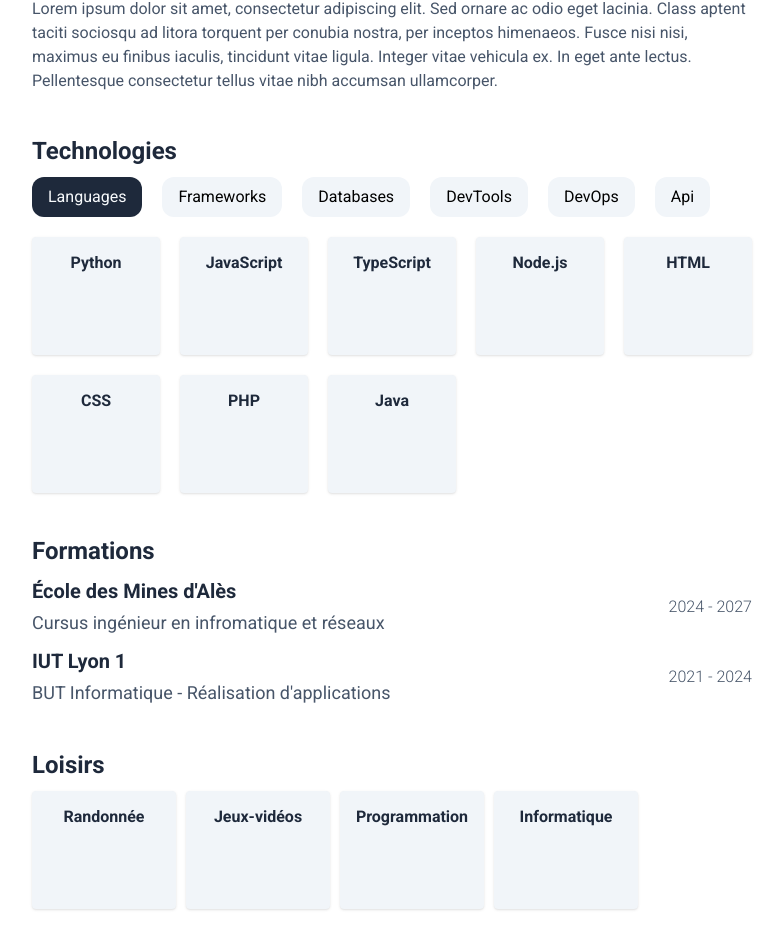
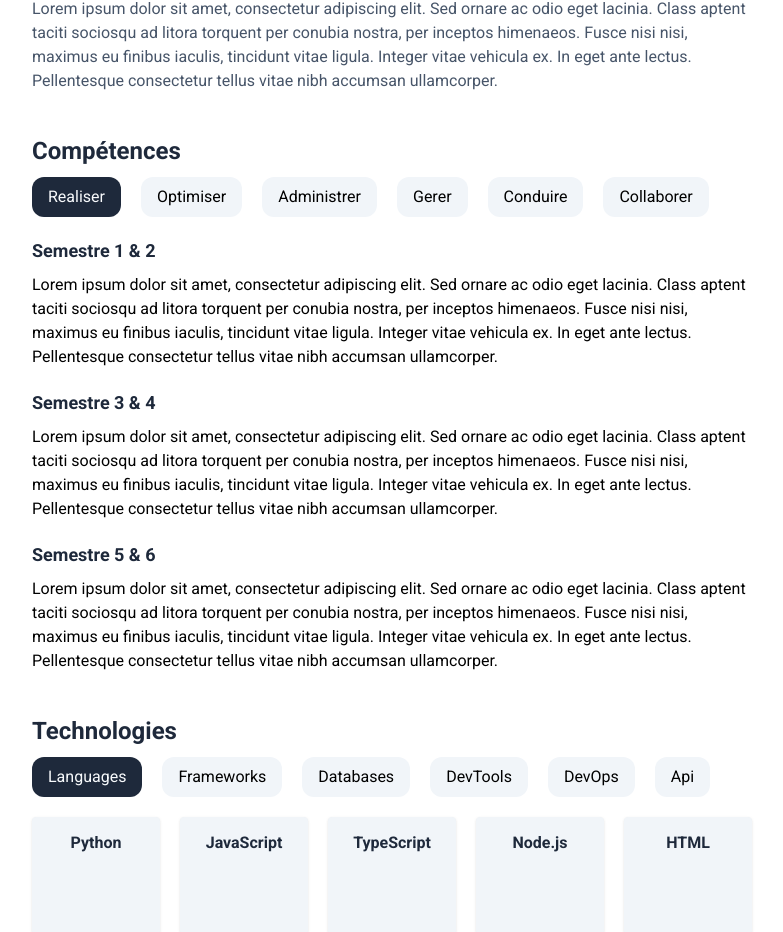
Before and after one commit to mesropaghumyan/portfolio, an Angular app: page / in a window 1280 px wide. Shown: the part 2297-3229 px from the top of the page, without its empty margins (248-1031 px from the left). Built offline with nearby package versions, Linux system fonts and the light colour scheme.

Commit message:
implement skills component

```diff
--- a/src/app/app.component.html
+++ b/src/app/app.component.html
@@ -4,6 +4,7 @@
     <app-about></app-about>
     <app-projects></app-projects>
     <app-experience></app-experience>
+    <app-skills></app-skills>
     <app-technologies></app-technologies>
     <app-education></app-education>
     <app-hobbies></app-hobbies>
--- a/src/app/app.component.ts
+++ b/src/app/app.component.ts
@@ -8,11 +8,12 @@ import {HobbiesComponent} from "./hobbies/hobbies.component";
 import {ExperienceComponent} from "./experience/experience.component";
 import {TechnologiesComponent} from "./technologies/technologies.component";
 import {FooterComponent} from "./footer/footer.component";
+import {SkillsComponent} from "./skills/skills.component";
 
 @Component({
   selector: 'app-root',
   standalone: true,
-  imports: [CommonModule, HeaderComponent, AboutComponent, ProjectsComponent, EducationComponent, HobbiesComponent, ExperienceComponent, TechnologiesComponent, FooterComponent],
+  imports: [CommonModule, HeaderComponent, AboutComponent, ProjectsComponent, EducationComponent, HobbiesComponent, ExperienceComponent, TechnologiesComponent, FooterComponent, SkillsComponent],
   templateUrl: './app.component.html',
   styleUrls: ['./app.component.css']
 })
--- a/src/app/data.ts
+++ b/src/app/data.ts
@@ -1,5 +1,6 @@
 import { ProjectCategory } from "../enums/ProjectCategory";
 import {TechnologyCategory} from "../enums/TechnologyCategory";
+import {SkillCategory} from "../enums/SkillCategory";
 
 export const data = {
   fr: {
@@ -137,7 +138,7 @@ export const data = {
           },
           live: {
             btnIcon: "icon-[codicon--debug-start]",
-            link: "solar-system-tau-seven.vercel.app/",
+            link: "https://solar-system-tau-seven.vercel.app/",
             btnName: "Live"
           },
           code: {
@@ -431,6 +432,101 @@ export const data = {
           icon: "icon-[devicon--postman]"
         },
       ]
+    },
+    skills: {
+      title: "Compétences",
+      categories: [
+        {
+          name: SkillCategory.realiser
+        },
+        {
+          name: SkillCategory.optimiser
+        },
+        {
+          name: SkillCategory.administrer
+        },
+        {
+          name: SkillCategory.gerer
+        },
+        {
+          name: SkillCategory.conduire
+        },
+        {
+          name: SkillCategory.collaborer
+        },
+      ],
+      "Realiser": [
+        {
+          level: "Semestre 1 & 2",
+          description: "Lorem ipsum dolor sit amet, consectetur adipiscing elit. Sed ornare ac odio eget lacinia. Class aptent taciti sociosqu ad litora torquent per conubia nostra, per inceptos himenaeos. Fusce nisi nisi, maximus eu finibus iaculis, tincidunt vitae ligula. Integer vitae vehicula ex. In eget ante lectus. Pellentesque consectetur tellus vitae nibh accumsan ullamcorper."
+        },
+        {
+          level: "Semestre 3 & 4",
+          description: "Lorem ipsum dolor sit amet, consectetur adipiscing elit. Sed ornare ac odio eget lacinia. Class aptent taciti sociosqu ad litora torquent per conubia nostra, per inceptos himenaeos. Fusce nisi nisi, maximus eu finibus iaculis, tincidunt vitae ligula. Integer vitae vehicula ex. In eget ante lectus. Pellentesque consectetur tellus vitae nibh accumsan ullamcorper."
+        },
+        {
+          level: "Semestre 5 & 6",
+          description: "Lorem ipsum dolor sit amet, consectetur adipiscing elit. Sed ornare ac odio eget lacinia. Class aptent taciti sociosqu ad litora torquent per conubia nostra, per inceptos himenaeos. Fusce nisi nisi, maximus eu finibus iaculis, tincidunt vitae ligula. Integer vitae vehicula ex. In eget ante lectus. Pellentesque consectetur tellus vitae nibh accumsan ullamcorper."
+        }
+      ],
+      "Optimiser": [
+        {
+          level: "Semestre 1 & 2",
+          description: "Lorem ipsum dolor sit amet, consectetur adipiscing elit. Sed ornare ac odio eget lacinia. Class aptent taciti sociosqu ad litora torquent per conubia nostra, per inceptos himenaeos. Fusce nisi nisi, maximus eu finibus iaculis, tincidunt vitae ligula. Integer vitae vehicula ex. In eget ante lectus. Pellentesque consectetur tellus vitae nibh accumsan ullamcorper."
+        },
+        {
+          level: "Semestre 3 & 4",
+          description: "Lorem ipsum dolor sit amet, consectetur adipiscing elit. Sed ornare ac odio eget lacinia. Class aptent taciti sociosqu ad litora torquent per conubia nostra, per inceptos himenaeos. Fusce nisi nisi, maximus eu finibus iaculis, tincidunt vitae ligula. Integer vitae vehicula ex. In eget ante lectus. Pellentesque consectetur tellus vitae nibh accumsan ullamcorper."
+        },
+        {
+          level: "Semestre 5 & 6",
+          description: "Lorem ipsum dolor sit amet, consectetur adipiscing elit. Sed ornare ac odio eget lacinia. Class aptent taciti sociosqu ad litora torquent per conubia nostra, per inceptos himenaeos. Fusce nisi nisi, maximus eu finibus iaculis, tincidunt vitae ligula. Integer vitae vehicula ex. In eget ante lectus. Pellentesque consectetur tellus vitae nibh accumsan ullamcorper."
+        }
+      ],
+      "Administrer": [
+        {
+          level: "Semestre 1 & 2",
+          description: "Lorem ipsum dolor sit amet, consectetur adipiscing elit. Sed ornare ac odio eget lacinia. Class aptent taciti sociosqu ad litora torquent per conubia nostra, per inceptos himenaeos. Fusce nisi nisi, maximus eu finibus iaculis, tincidunt vitae ligula. Integer vitae vehicula ex. In eget ante lectus. Pellentesque consectetur tellus vitae nibh accumsan ullamcorper."
+        },
+        {
+          level: "Semestre 3 & 4",
+          description: "Lorem ipsum dolor sit amet, consectetur adipiscing elit. Sed ornare ac odio eget lacinia. Class aptent taciti sociosqu ad litora torquent per conubia nostra, per inceptos himenaeos. Fusce nisi nisi, maximus eu finibus iaculis, tincidunt vitae ligula. Integer vitae vehicula ex. In eget ante lectus. Pellentesque consectetur tellus vitae nibh accumsan ullamcorper."
+        }
+      ],
+      "Gerer": [
+        {
+          level: "Semestre 1 & 2",
+          description: "Lorem ipsum dolor sit amet, consectetur adipiscing elit. Sed ornare ac odio eget lacinia. Class aptent taciti sociosqu ad litora torquent per conubia nostra, per inceptos himenaeos. Fusce nisi nisi, maximus eu finibus iaculis, tincidunt vitae ligula. Integer vitae vehicula ex. In eget ante lectus. Pellentesque consectetur tellus vitae nibh accumsan ullamcorper."
+        },
+        {
+          level: "Semestre 3 & 4",
+          description: "Lorem ipsum dolor sit amet, consectetur adipiscing elit. Sed ornare ac odio eget lacinia. Class aptent taciti sociosqu ad litora torquent per conubia nostra, per inceptos himenaeos. Fusce nisi nisi, maximus eu finibus iaculis, tincidunt vitae ligula. Integer vitae vehicula ex. In eget ante lectus. Pellentesque consectetur tellus vitae nibh accumsan ullamcorper."
+        }
+      ],
+      "Conduire": [
+        {
+          level: "Semestre 1 & 2",
+          description: "Lorem ipsum dolor sit amet, consectetur adipiscing elit. Sed ornare ac odio eget lacinia. Class aptent taciti sociosqu ad litora torquent per conubia nostra, per inceptos himenaeos. Fusce nisi nisi, maximus eu finibus iaculis, tincidunt vitae ligula. Integer vitae vehicula ex. In eget ante lectus. Pellentesque consectetur tellus vitae nibh accumsan ullamcorper."
+        },
+        {
+          level: "Semestre 3 & 4",
+          description: "Lorem ipsum dolor sit amet, consectetur adipiscing elit. Sed ornare ac odio eget lacinia. Class aptent taciti sociosqu ad litora torquent per conubia nostra, per inceptos himenaeos. Fusce nisi nisi, maximus eu finibus iaculis, tincidunt vitae ligula. Integer vitae vehicula ex. In eget ante lectus. Pellentesque consectetur tellus vitae nibh accumsan ullamcorper."
+        }
+      ],
+      "Collaborer": [
+        {
+          level: "Semestre 1 & 2",
+          description: "Lorem ipsum dolor sit amet, consectetur adipiscing elit. Sed ornare ac odio eget lacinia. Class aptent taciti sociosqu ad litora torquent per conubia nostra, per inceptos himenaeos. Fusce nisi nisi, maximus eu finibus iaculis, tincidunt vitae ligula. Integer vitae vehicula ex. In eget ante lectus. Pellentesque consectetur tellus vitae nibh accumsan ullamcorper."
+        },
+        {
+          level: "Semestre 3 & 4",
+          description: "Lorem ipsum dolor sit amet, consectetur adipiscing elit. Sed ornare ac odio eget lacinia. Class aptent taciti sociosqu ad litora torquent per conubia nostra, per inceptos himenaeos. Fusce nisi nisi, maximus eu finibus iaculis, tincidunt vitae ligula. Integer vitae vehicula ex. In eget ante lectus. Pellentesque consectetur tellus vitae nibh accumsan ullamcorper."
+        },
+        {
+          level: "Semestre 5 & 6",
+          description: "Lorem ipsum dolor sit amet, consectetur adipiscing elit. Sed ornare ac odio eget lacinia. Class aptent taciti sociosqu ad litora torquent per conubia nostra, per inceptos himenaeos. Fusce nisi nisi, maximus eu finibus iaculis, tincidunt vitae ligula. Integer vitae vehicula ex. In eget ante lectus. Pellentesque consectetur tellus vitae nibh accumsan ullamcorper."
+        }
+      ],
     }
   }
 };
--- a/src/app/projects/project-card/project-card.component.html
+++ b/src/app/projects/project-card/project-card.component.html
@@ -14,7 +14,7 @@
   </div>
 
   <div class="flex gap-x-3 mt-4">
-    <a *ngIf="code" [href]="code" target="_blank" class="flex items-center bg-slate-800 text-slate-100 py-2 px-4 rounded-lg hover:bg-slate-700 transition-colors duration-300">
+    <a *ngIf="code" [href]="code.link" target="_blank" class="flex items-center bg-slate-800 text-slate-100 py-2 px-4 rounded-lg hover:bg-slate-700 transition-colors duration-300">
       <span>Code</span>
     </a>
     <a *ngIf="live" [href]="live.link" target="_blank" class="flex items-center bg-slate-800 text-slate-100 py-2 px-4 rounded-lg hover:bg-slate-700 transition-colors duration-300">
--- /dev/null
+++ b/src/app/skills/skill-card/skill-card.component.html
@@ -0,0 +1,4 @@
+<div class="flex flex-col gap-y-2">
+  <h1 class="text-slate-800 font-bold text-lg">{{ level }}</h1>
+  <p>{{ description }}</p>
+</div>
--- /dev/null
+++ b/src/app/skills/skills.component.html
@@ -0,0 +1,21 @@
+<section class="flex flex-col gap-y-2.5">
+  <h1 class="max-md:text-xl text-2xl font-bold text-slate-800">{{ data.fr.skills.title }}</h1>
+
+  <!-- Categories -->
+  <div class="flex flex-wrap gap-x-5 gap-y-2.5 mb-2.5">
+    <button
+      *ngFor="let category of data.fr.skills.categories"
+      [ngClass]="{'bg-slate-800 text-slate-50': category.name === selectedCategory}"
+      class="capitalize flex items-center justify-center bg-slate-100 py-2 px-4 rounded-xl hover:text-slate-100 hover:bg-slate-800 transition-colors duration-300"
+      (click)="setCategory(category.name)">
+      {{ category.name }}
+    </button>
+  </div>
+
+  <div class="flex flex-wrap gap-5">
+    <app-skill-card *ngFor="let skill of getFilteredProjects()"
+                         [level]="skill.level"
+                         [description]="skill.description"
+    />
+  </div>
+</section>
--- /dev/null
+++ b/src/app/skills/skills.component.ts
@@ -0,0 +1,33 @@
+import { Component } from '@angular/core';
+import { CommonModule } from '@angular/common';
+import {data} from "../data";
+import {SkillCategory} from "../../enums/SkillCategory";
+import {TechnologyCardComponent} from "../technologies/technology-card/technology-card.component";
+import {SkillCardComponent} from "./skill-card/skill-card.component";
+
+@Component({
+  selector: 'app-skills',
+  standalone: true,
+  imports: [CommonModule, TechnologyCardComponent, SkillCardComponent],
+  templateUrl: './skills.component.html',
+  styleUrls: ['./skills.component.css']
+})
+export class SkillsComponent {
+    selectedCategory: SkillCategory = SkillCategory.realiser;
+
+    setCategory(categoryName: SkillCategory) {
+      this.selectedCategory = categoryName;
+    }
+
+  getFilteredProjects() {
+    const categorySkills = this.data.fr.skills[this.selectedCategory] as any;
+
+    if (categorySkills) {
+      return categorySkills;
+    }
+
+    return [];
+  }
+
+    protected readonly data = data;
+}
--- /dev/null
+++ b/src/enums/SkillCategory.ts
@@ -0,0 +1,8 @@
+export enum SkillCategory {
+  realiser = "Realiser",
+  optimiser = "Optimiser",
+  administrer = "Administrer",
+  gerer = "Gerer",
+  conduire = "Conduire",
+  collaborer = "Collaborer",
+}
```
Also changed, not shown: src/app/skills/skill-card/skill-card.component.ts (added, +14 -0 lines), src/app/skills/skill-card/skill-card.component.css (added), src/app/skills/skills.component.css (added).
